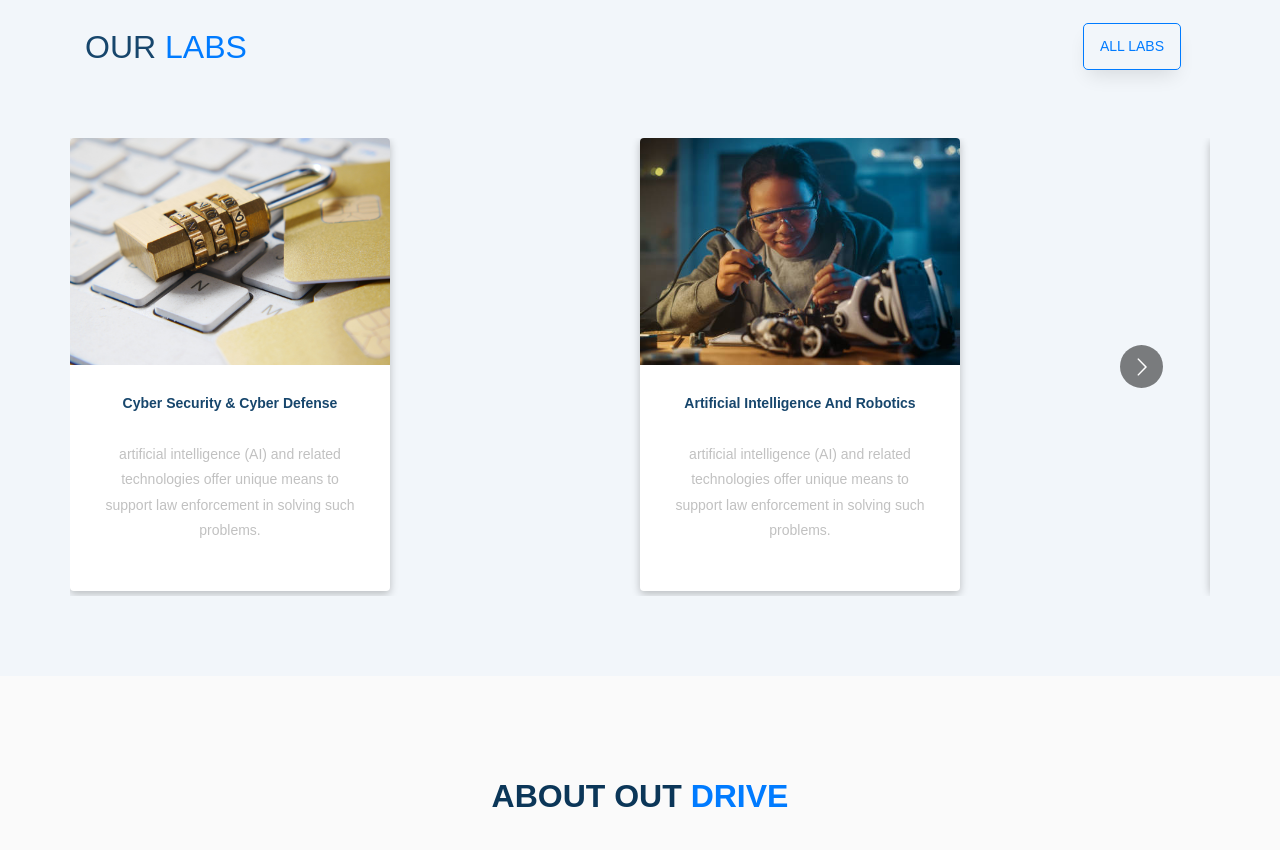
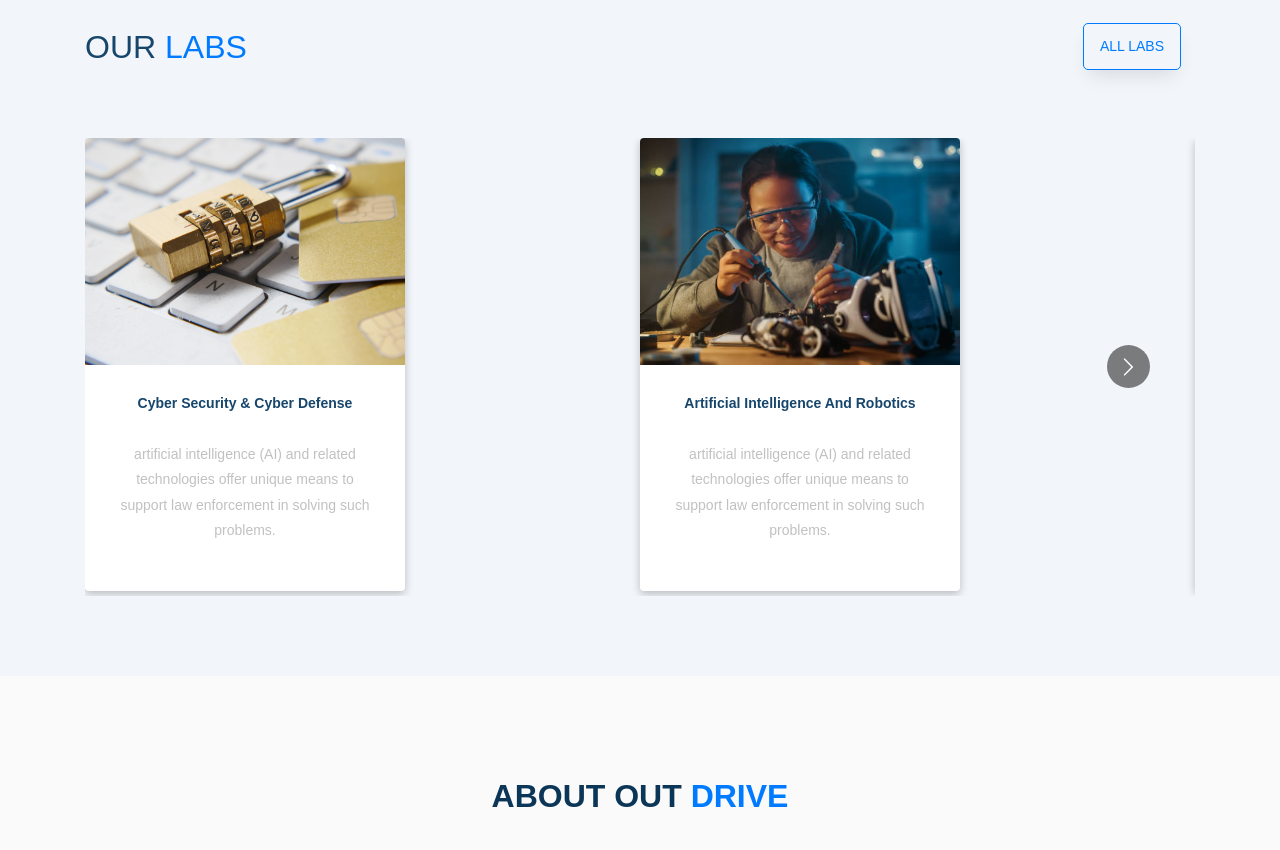
Before and after one commit to Ekaji/tac-africa-website, a Next.js app: page / in a window 1280 px wide. Shown: the part 1560-2410 px from the top of the page. Built offline with nearby package versions, Linux system fonts and the light colour scheme.

Commit message:
fixed ourlabs carousel

```diff
--- a/components/ourLabs.jsx
+++ b/components/ourLabs.jsx
@@ -1,3 +1,4 @@
+
 /* eslint-disable @next/next/no-img-element */
 /* eslint-disable react/jsx-key */
 import styles from '../styles/component.styles/ourLabs.module.scss'
@@ -84,10 +85,8 @@ const OurLabs = () => {
         <Carousel responsive={responsive}
                 swipeable
                 itemClass="carousel_item_padding_40_px"
-                className="card-deck"
                 >
             { data.map((edge, i) => (
-
                   <div key={i} className={[, styles.carousel_component_inner].join(' ')}  >
                       <div className={ styles.carousel_image }>
                         <img className={ styles.carousel_image } src={ edge?.image } alt={ edge.image } />
@@ -106,9 +105,7 @@ const OurLabs = () => {
                         <p className={ styles.carousel_text } >{ edge?.text }</p>
                       </div>
                   </div>
-
             )) }
-
           </Carousel>
       </Container>
 
```
